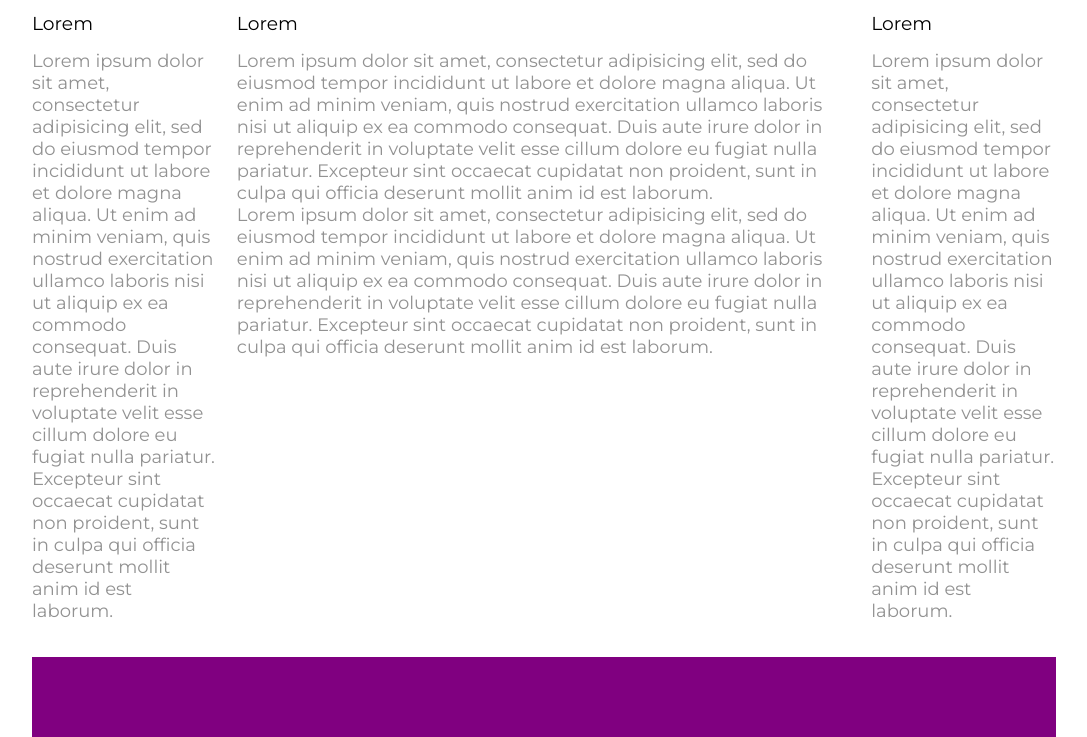
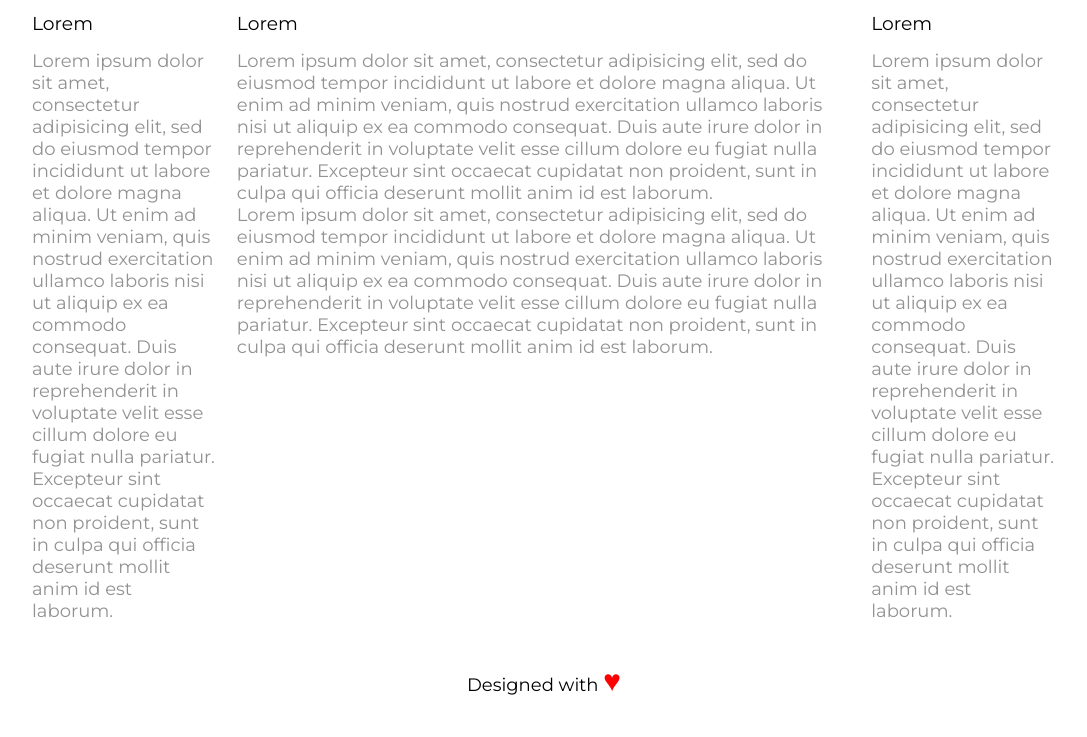
Before and after one commit to smboolean27/htmlcss-wp, a plain HTML site: page index.html in a window 1280 px wide. Shown: the part 1089-1826 px from the top of the page, without its empty margins (96-1183 px from the left). Drawn offline with Linux system fonts and the light colour scheme.

Commit message:
Aggiunto footer

```diff
--- a/css/style.css
+++ b/css/style.css
@@ -129,8 +129,14 @@ h4 {
 
 /* Footer */
 footer {
-  height: 80px;
-  background-color: purple;
-  margin-top: 15px;
+  padding: 20px;
+}
+footer p {
+  color: #000;
+  text-align: center;
+}
+footer span {
+  color: red;
+  font-size: 30px;
 }
 /* /Footer */
--- a/index.html
+++ b/index.html
@@ -78,7 +78,9 @@
       </main>
       <!-- /corpo -->
       <!-- pie di pagina -->
-      <footer></footer>
+      <footer>
+        <p>Designed with <span>&#9829;</span></p>
+      </footer>
       <!-- pie di pagina -->
     </div>
   </body>
```
